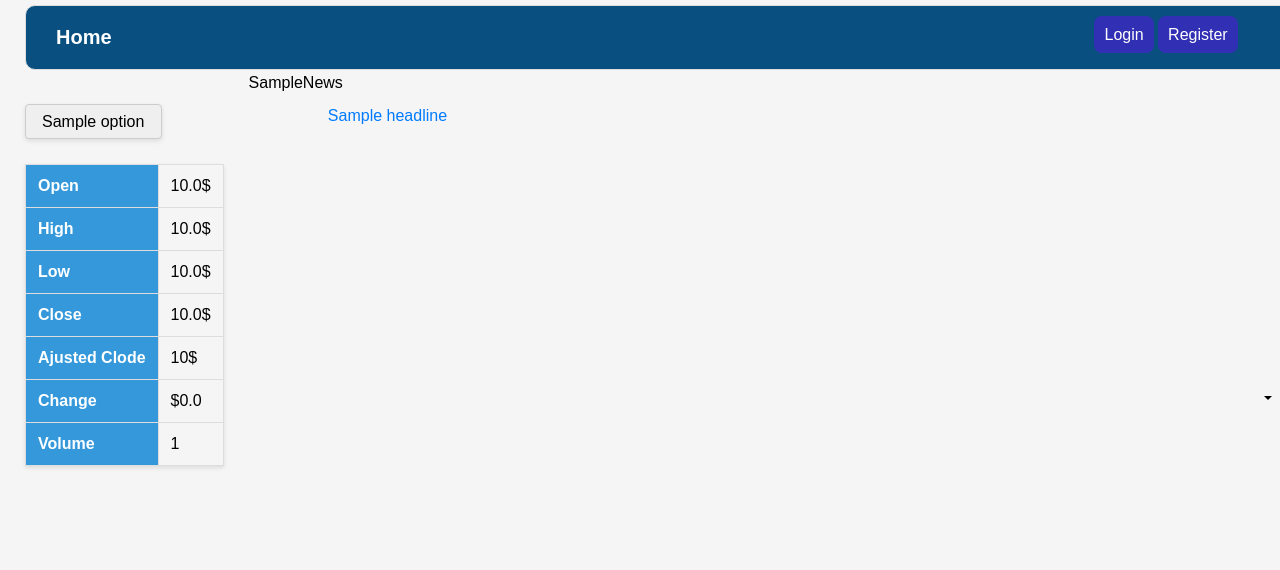
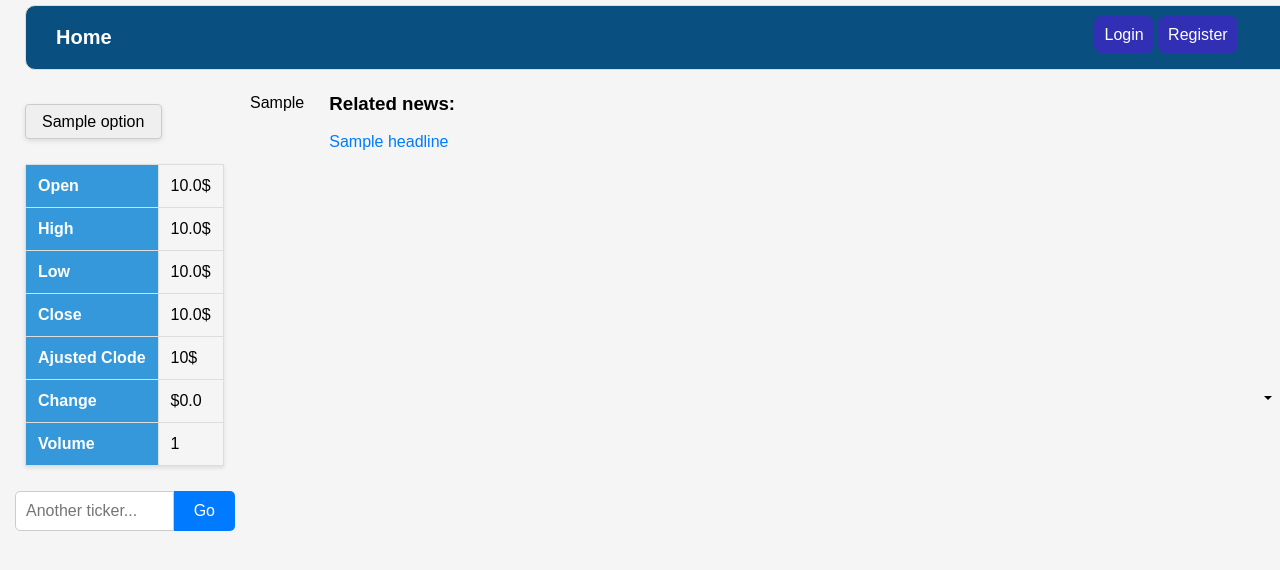
Before and after one commit to MinhHiepPHAM/backend_projects, a Django app: template myproject/templates/stock/ticker.html in a window 1280 px wide; the page is wider, and only the part inside the window is pictured. Shown: the top 570 px of that part. Run offline with Django 5.2, Linux system fonts and the light colour scheme; tables that the repository leaves empty hold one stand-in row (values such as "Sample post"); the template is opened without the code that fills it: values that come from a table or form of the project are taken from there, most other values are stand-ins (such as "Sample title", 1, 10 or a date in 2020).

Commit message:
add go to another ticker form in ticker page

```diff
--- a/myproject/finviz_screener.py
+++ b/myproject/finviz_screener.py
@@ -80,7 +80,5 @@
 
 if __name__ == '__main__':
     start = time.time()
-    # df = get_screener('111')
     write_stock_info_to_db()
     print(f'That tooks {(time.time()-start)/60} minutes to get all tickers')
-    # df.to_csv('symbol.csv', index=None)
--- a/myproject/stock_price/static/stock/styles.css
+++ b/myproject/stock_price/static/stock/styles.css
@@ -63,3 +63,36 @@
 .news-link:hover {
     color: #700aac;
 }
+
+
+.search-container {
+    width: 250px;
+    margin: 0 auto;
+  }
+
+  form {
+    display: flex;
+  }
+
+  input[type="text"] {
+    flex: 1;
+    padding: 10px;
+    border: 1px solid #ccc;
+    border-radius: 5px 0 0 5px;
+    font-size: 16px;
+    margin-bottom: 0;
+  }
+
+  button {
+    padding: 10px 20px;
+    border: none;
+    background-color: #007bff;
+    color: white;
+    border-radius: 0 5px 5px 0;
+    cursor: pointer;
+    font-size: 16px;
+  }
+
+  button:hover {
+    background-color: #0056b3;
+  }
--- a/myproject/stock_price/views.py
+++ b/myproject/stock_price/views.py
@@ -22,7 +22,7 @@
     return options
 periods = get_period_options()
 
-@cache_page(60*2)
+# @cache_page(60*2)
 def stock_price(request):
     global PERIOD
     if period:=period_selection(request):
@@ -51,7 +51,7 @@
         'top_five_plot_html':top_five_plot_html,
         'plot_symbol':SYMBOL,
         'symbols': SYMBOLS,
-        'news': recent_news[:8],
+        'news': recent_news[:10],
         'trending': stock_trending_objs,
         'period': PERIOD
     }
@@ -89,7 +89,7 @@
     else:
         return None
 
-@cache_page(60*2)
+# @cache_page(60*2)
 def ticker_view(request,symbol):
     global PERIOD
     if period:=period_selection(request):
--- a/myproject/templates/stock/ticker.html
+++ b/myproject/templates/stock/ticker.html
@@ -17,8 +17,10 @@
     </div>
     <div class="grid-container">
         <div>
+            <div style="display: flex;">
                 <div>
-                <form method="post">
+                    <div>
+                        <form method="post" style="padding-left: 0;">
                             {% csrf_token %}
                             <div class="custom-select">
                                 <select name="period-selection" onchange='this.form.submit()'>
@@ -68,20 +70,35 @@
 
                         </table>
                     </div>
-
+                    <div class="search-container">
+                        <form  method="GET">
+                            {% csrf_token %}
+                            <input type="text" placeholder="Another ticker...">
+                            <button type="submit">Go</button>
+                        </form>
+                    </div>
                 </div>
 
-        <div style="margin-bottom: 20px;">
+
+                <div style="margin-bottom: 20px; margin-top: 20px;">
                     {{ plot_html|safe }}
                 </div>
+            </div>
+        </div>
+
+
+
+
+
 
         <div>
-            News
+            <h3 style="font-style: bold; margin-left: 25px;">Related news:</h3>
             {% for new in news %}
             <div style="margin-left: 25px; margin-top: 15px;">
                 <a href="{{new.url}}" class="news-link">{{new.headline}}</a><br>
             </div>
             {% endfor %}
+            <br>
         </div>
 
     </div>
```
Lines whose indentation alone changed are shown as unchanged.
